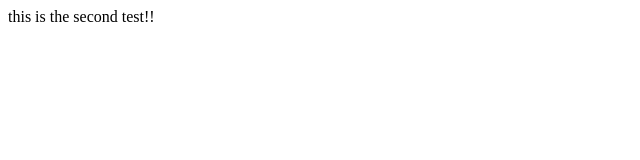
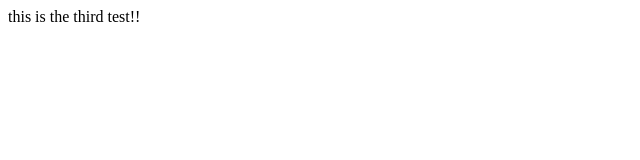
Before and after one commit to Leilasr/myrepository, a plain HTML site: page index.html in a window 1280 px wide. Shown: the full height of the page, 0-640 px from the left. Drawn offline with Linux system fonts and the light colour scheme.

Commit message:
Update index.html

```diff
--- a/index.html
+++ b/index.html
@@ -1,5 +1,5 @@
 <html>
 <body>
-this is the second test!!
+this is the third test!!
 </body>
 </html>
```
